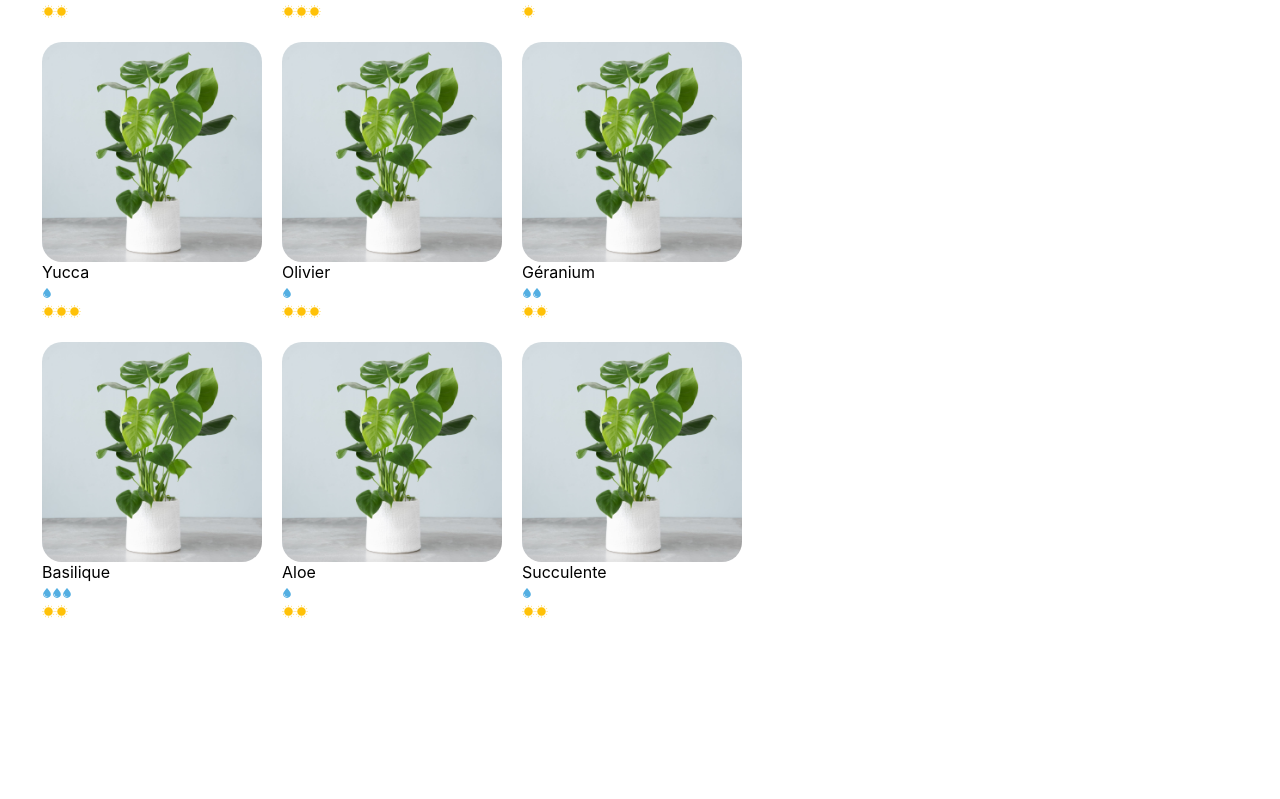
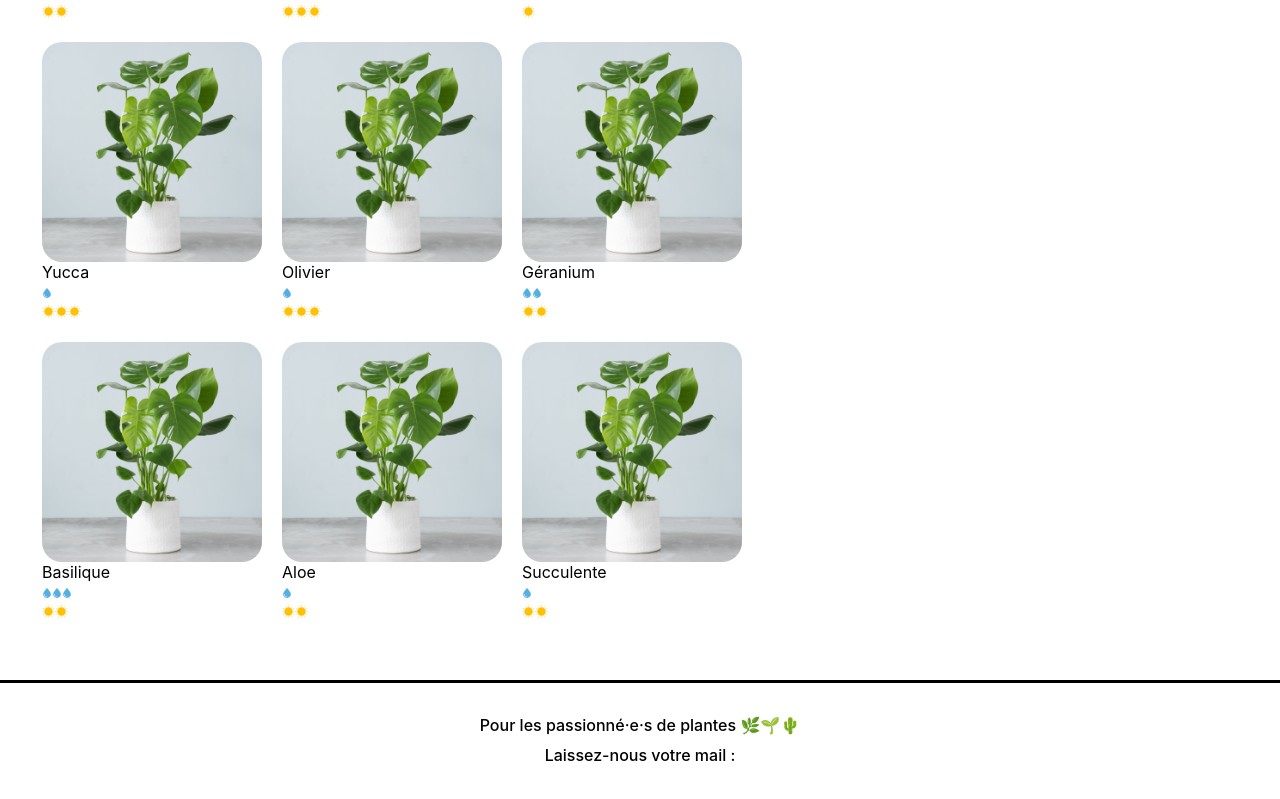
Before and after one commit to NacimHarfouche/-react-la-maison-jungle, a React (Create React App) app: page / in a window 1280 px wide. Shown: the part 541-1340 px from the top of the page. Before the commit the page ends 1221 px from the top, so only its background shows below. Built offline with nearby package versions, Linux system fonts and the light colour scheme.

Commit message:
add footer and modified some file

```diff
--- a/src/components/App.js
+++ b/src/components/App.js
@@ -1,6 +1,7 @@
 import Banner from './Banner'
 import logo from '../assets/logo.png'
 // import Cart from './Cart'
+import Footer from './Footer'
 import ShoppingList from './ShoppingList'
 
 function App() {
@@ -10,8 +11,10 @@ function App() {
 				<img src={logo} alt='La maison jungle' className='lmj-logo' />
 				<h1 className='lmj-title'>La maison jungle</h1>
 			</Banner>
+
 			{/* <Cart /> */}
 			<ShoppingList />
+			<Footer />
 		</div>
 	)
 }
--- a/src/components/CareScale.js
+++ b/src/components/CareScale.js
@@ -1,5 +1,22 @@
 import Sun from '../assets/sun.svg'
 import Water from '../assets/water.svg'
+
+function handleClickWater(value, type) {
+    switch (value) {
+        case 2:
+            value = "modérement"
+            break;
+        case 3:
+            value = "beaucoup"
+          break;
+        default:
+            value = "peu"
+    }
+
+	type = type === 'light' ? "lumière" : "d'arrosage"
+
+    alert(`Cette plante requiert ${value} de ${type}`)
+}
 
 function CareScale({scaleValue, careType}) {
     const range = [1, 2, 3]
@@ -9,7 +26,7 @@ function CareScale({scaleValue, careType}) {
             : <img src={Water} alt="water-icon" />
 
     return (
-        <div>
+        <div onClick={() => handleClickWater(scaleValue, careType)}>
             {range.map((rangeElem) =>
                 scaleValue >= rangeElem ? <span key={rangeElem.toString()}>{scaleType}</span> : null
             )}
--- /dev/null
+++ b/src/components/Footer.js
@@ -0,0 +1,17 @@
+import { useState } from 'react'
+import '../styles/Footer.css'
+
+function Footer() {
+	const [inputValue, setInputValue] = useState('')
+
+	return (
+		<footer className='lmj-footer'>
+			<div className='lmj-footer-elem'>
+				Pour les passionné·e·s de plantes 🌿🌱🌵
+			</div>
+			<div className='lmj-footer-elem'>Laissez-nous votre mail :</div>
+		</footer>
+	)
+}
+
+export default Footer
--- a/src/components/PlantItem.js
+++ b/src/components/PlantItem.js
@@ -1,13 +1,26 @@
 import CareScale from './CareScale'
 import '../styles/PlantItem.css'
 
+function handleClick(plantName, water, id, cover, light) {
+	console.log(plantName, water, id, cover, light)
+	alert(`Vous voulez acheter 1 ${plantName} ? Très bon choix 🌱✨`)
+}
+
+function handleClickWater(value) {
+	console.log(value)
+}
+
+// function handleClickLight() {
+
+// }
+
 function PlantItem({ id, cover, name, water, light }) {
 	return (
-		<li key={id} className='lmj-plant-item'>
-			<img className='lmj-plant-item-cover' src={cover} alt={`${name} cover`} />
+		<li key={id} className='lmj-plant-item' >
+			<img className='lmj-plant-item-cover' src={cover} alt={`${name} cover`} onClick={() => handleClick(name, water, id, cover, light)} />
 			{name}
 			<div>
-				<CareScale careType='water' scaleValue={water} />
+				<CareScale careType='water' scaleValue={water} onClick={() => handleClickWater(water)} />
 				<CareScale careType='light' scaleValue={light} />
 			</div>
 		</li>
--- /dev/null
+++ b/src/styles/Footer.css
@@ -0,0 +1,14 @@
+.lmj-footer {
+	color: black;
+	padding: 32px;
+	border-top: solid 3px black;
+	display: flex;
+	justify-content: flex-start;
+	flex-direction: column;
+	align-items: center;
+	font-weight: 500;
+}
+
+.lmj-footer-elem {
+	margin-bottom: 10px;
+}
```
